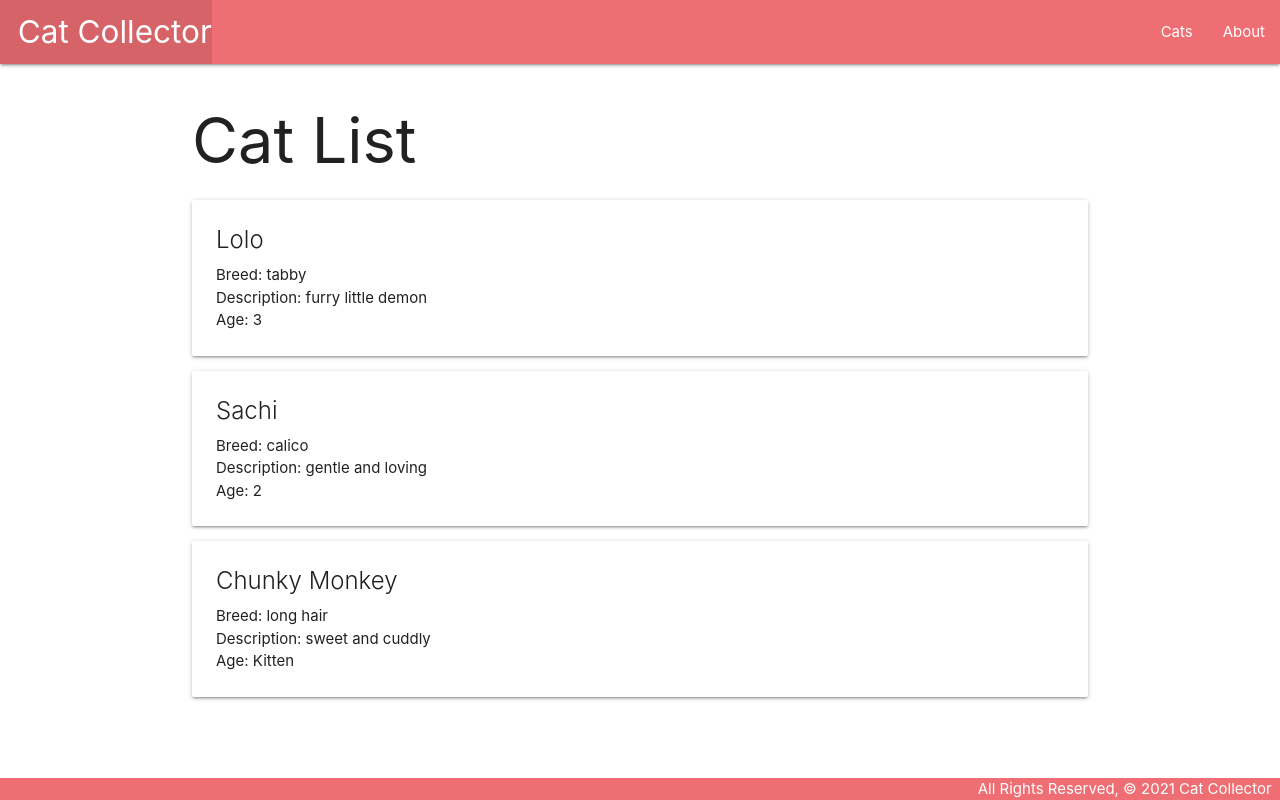
After one commit to BeccaK8/cat-collector, a Django app: page /cats/ in a window 1280 px wide. The commit adds this page. Run offline with Django 5.2, Linux system fonts and the light colour scheme.

Commit message:
add cat index

```diff
--- a/main_app/templates/base.html
+++ b/main_app/templates/base.html
@@ -21,6 +21,7 @@
                     </li>
                 </ul>
                 <ul class="right">
+                    <li><a href="/cats">Cats</a></li>
                     <li><a href="/about">About</a></li>
                 </ul>
             </div>
--- /dev/null
+++ b/main_app/templates/cats/index.html
@@ -0,0 +1,21 @@
+{% extends 'base.html' %}
+{% block content %}
+
+    <h1>Cat List</h1>
+
+    {% for cat in cats %}
+        <div class="card">
+            <div class="card-content">
+                <span class="card-title">{{cat.name}}</span>
+                <p>Breed: {{ cat.breed }}</p>
+                <p>Description: {{ cat.description }}</p>
+                {% if cat.age > 0 %}
+                    <p>Age: {{ cat.age }}</p>
+                {% else %}
+                    <p>Age: Kitten</p>
+                {% endif %}
+            </div>
+        </div>
+    {% endfor %}
+
+{% endblock %}
--- a/main_app/urls.py
+++ b/main_app/urls.py
@@ -6,5 +6,6 @@ urlpatterns = [
     # second arg - view to render
     # third arg - names the route
     path('', views.home, name='home'),
-    path('about/', views.about, name="about"),
+    path('about/', views.about, name='about'),
+    path('cats/', views.cats_index, name='index'),
 ]
--- a/main_app/views.py
+++ b/main_app/views.py
@@ -1,6 +1,10 @@
 from django.shortcuts import render
 
-# Create your views here.
+cats = [
+    {'name': 'Lolo', 'breed': 'tabby', 'description': 'furry little demon', 'age': 3},
+    {'name': 'Sachi', 'breed': 'calico', 'description': 'gentle and loving', 'age': 2},
+    {'name': 'Chunky Monkey', 'breed': 'long hair', 'description': 'sweet and cuddly', 'age': 0},
+]
 
 # Define the home view - '/'
 # GET - Home
@@ -11,3 +15,8 @@ def home(request):
 # Define the about view - about/
 def about(request):
     return render(request, 'about.html')
+
+# Index View - shows all cats at '/cats'
+def cats_index(request):
+    # just like in EJS we can pass data to views
+    return render(request, 'cats/index.html', { 'cats': cats })
```
